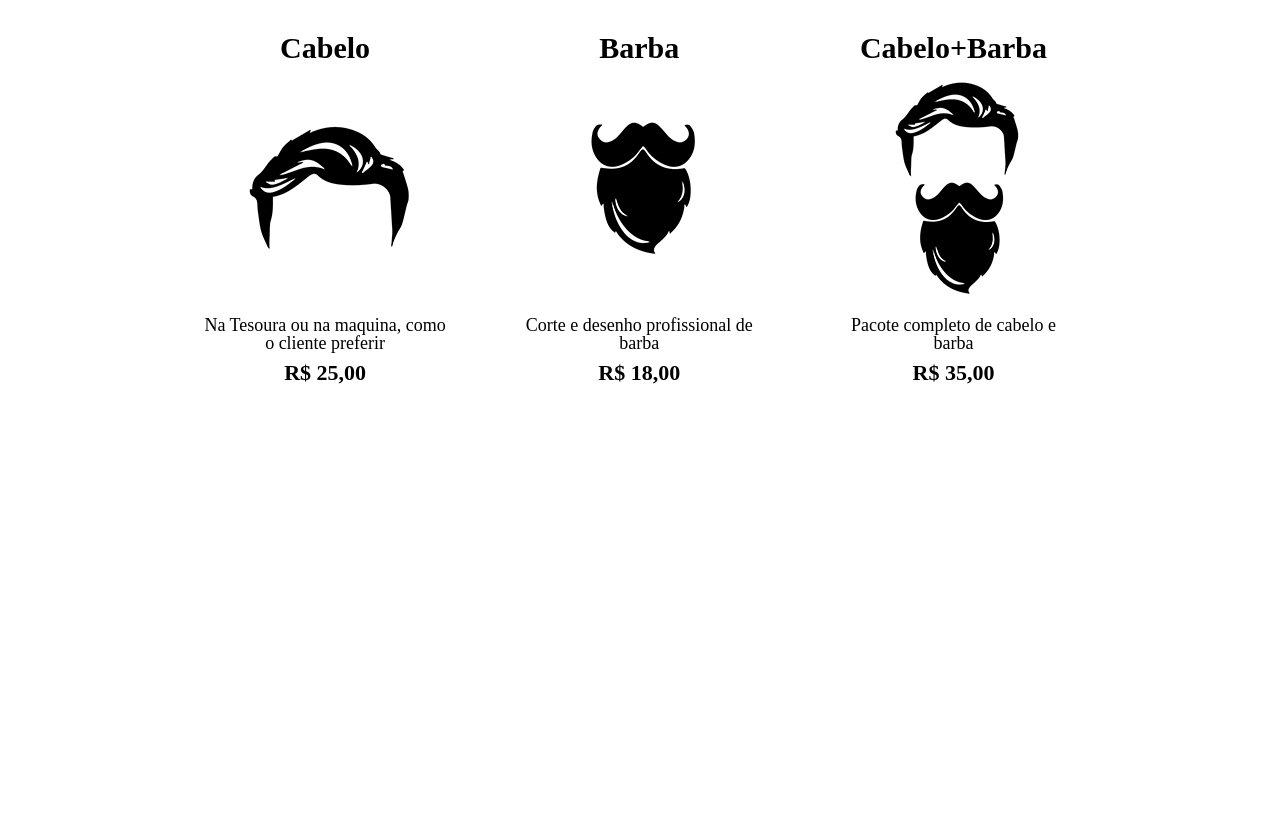
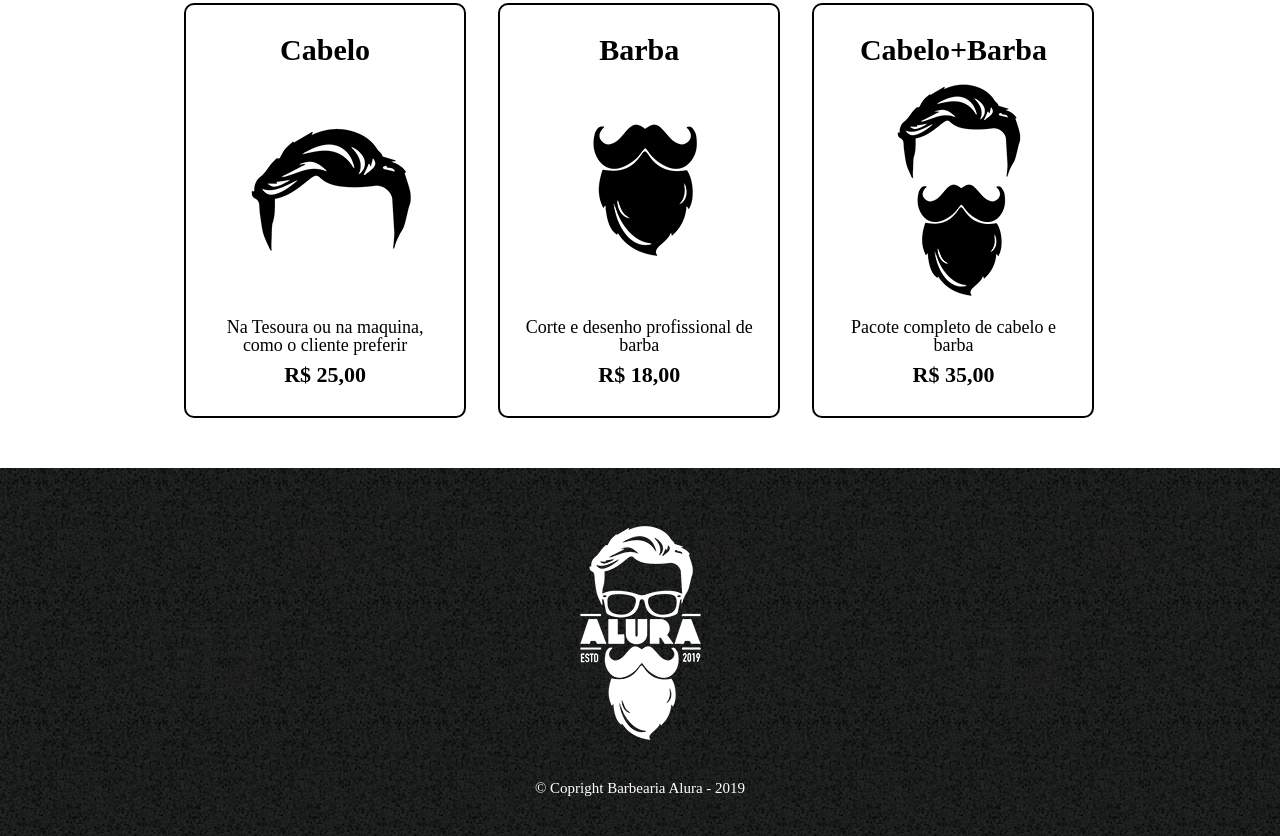
Before and after one commit to Lorrique/Sites-do-curso, a plain HTML site: page Site2.html in a window 1280 px wide. Shown: the part 340-1176 px from the top of the page. Before the commit the page ends 804 px from the top, so only its background shows below. Drawn offline with Linux system fonts and the light colour scheme.

Commit message:
continuando estudo sobre desenvolvimento de sites em html e css

```diff
--- a/Site2.html
+++ b/Site2.html
@@ -14,7 +14,7 @@
                     <ul>
                         <li><a href="Site.html">Home</a></li>
                         <li><a href="Site2.html">Produtos</a></li>
-                        <li><a href="Contato.html">Contato</a></li>
+                        <li><a href="http://www.facebook.com/profile.php?id=100007317960673">Contato</a></li>
                     </ul>
                 </nav>
             </div>
@@ -42,5 +42,9 @@
                 </li>
             </ul>
         </main>
+        <footer>
+          <img src="logo-branco.png">
+          <p class="copright">&copy; Copright Barbearia Alura - 2019</p>
+        </footer>
     </body>
 </html>
--- a/Style2.css
+++ b/Style2.css
@@ -23,6 +23,10 @@ nav a{
     font-size: 22px;
     text-decoration: none;
 }
+nav a:hover{
+    color: #c78c19;
+    text-decoration: underline;
+}
 .produtos{
     width: 940px;
     margin: 0 auto;
@@ -36,6 +40,18 @@ nav a{
     margin: 0 1.5%;
     padding: 30px 20px;
     box-sizing: border-box;
+    border: 2px solid black;
+    border-radius: 10px;
+}
+.produtos li:hover{
+    border-color: #c78c19;
+
+}
+.produtos li:hover h2{
+    font-size: 34px;
+}
+.produtos li:active{
+    border-color:green;
 }
 .produtos h2{
     font-size: 30px;
@@ -49,3 +65,14 @@ nav a{
     font-weight: bold;
     margin-top: 10px;
 }
+footer{
+    text-align: center;
+    background: url("bg.jpg");
+    padding: 40px 0px;
+}
+.copright{
+    color: white;
+    font-size: 15px;
+    margin: 20px 0 0;
+
+}
```
